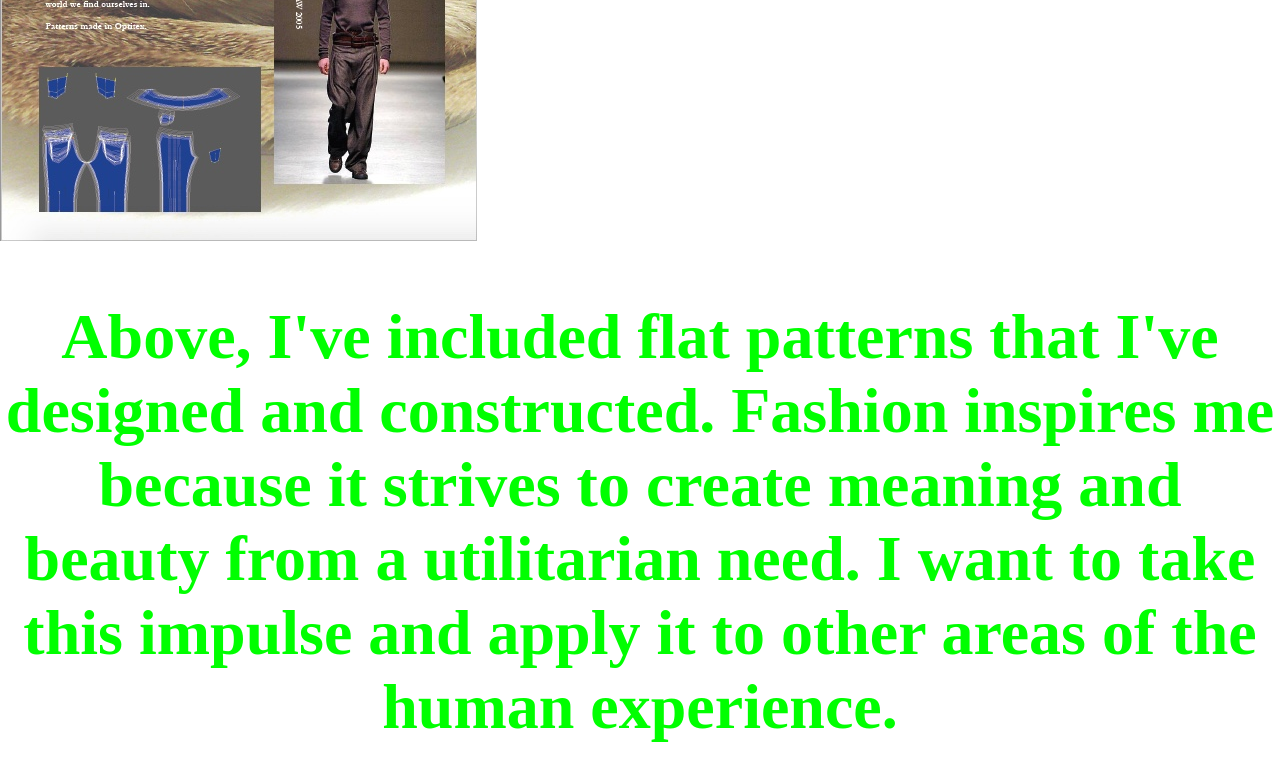
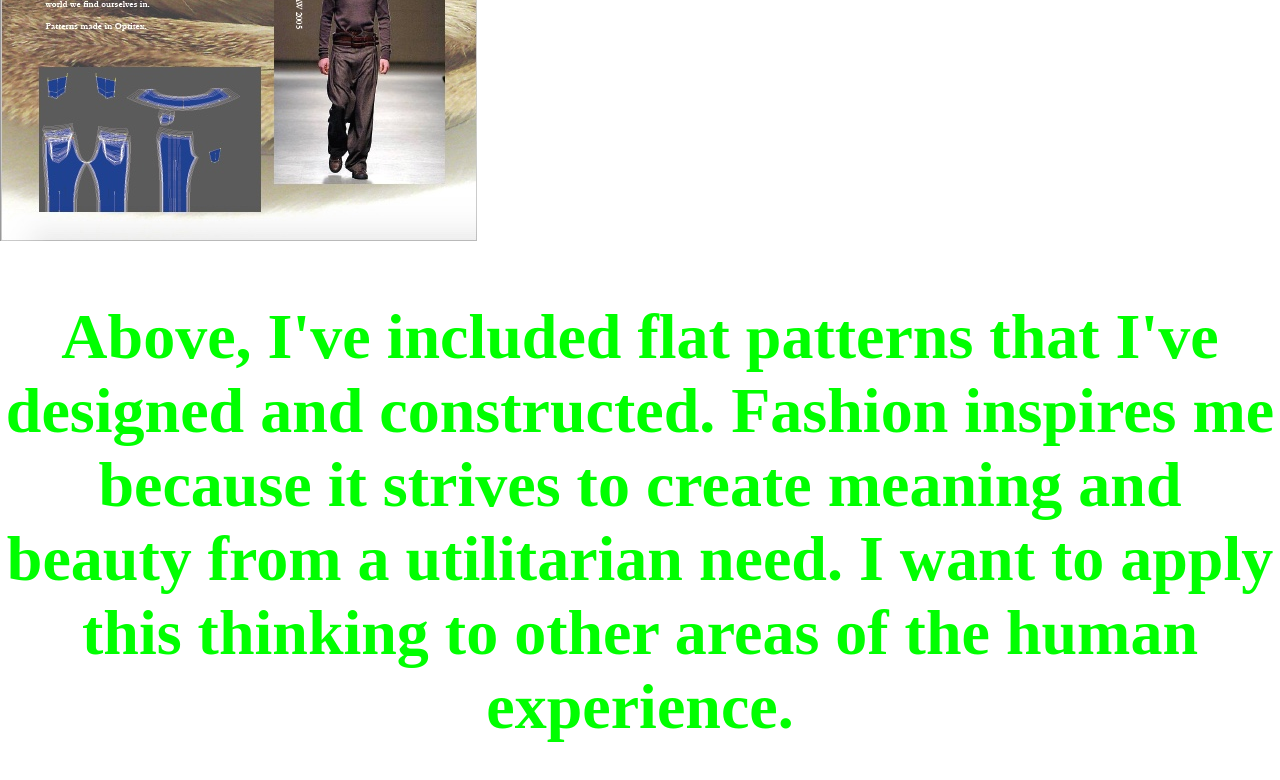
Before and after one commit to gtornheim/gtornheim.github.io, a plain HTML site: page clothing.html in a window 1280 px wide. Shown: the part 921-1701 px from the top of the page. Drawn offline with Linux system fonts and the light colour scheme; a script that the page names is missing.

Commit message:
Add files via upload

```diff
--- a/clothing.html
+++ b/clothing.html
@@ -17,7 +17,7 @@
 	<div class="includeback"></div>
 	<h2 class="ctext">The background of this page is Margiela's SS 'Artisinal' 2017 Show (<a href="https://www.youtube.com/watch?v=TojUKtixPaI" style="text-decoration: none; color: lime">link</a>). It references deconstruction, social media, isolated communities, and pioneers. It's a push-and-pull between past and present, connected and alone, polished and in-progress.</h2>
 	<a href="assets/image/clothing/Optitex.pdf" target="_blank"><img src="assets/image/clothing/Optitex.jpeg" target="_blank"></a>
-	<h2 class="ctext">Above, I've included flat patterns that I've designed and constructed. Fashion inspires me because it strives to create meaning and beauty from a utilitarian need. I want to take this impulse and apply it to other areas of the human experience.</h2>
+	<h2 class="ctext">Above, I've included flat patterns that I've designed and constructed. Fashion inspires me because it strives to create meaning and beauty from a utilitarian need. I want to apply this thinking to other areas of the human experience.</h2>
 	<div class="cbottom"></div>
 </div>
 
```
